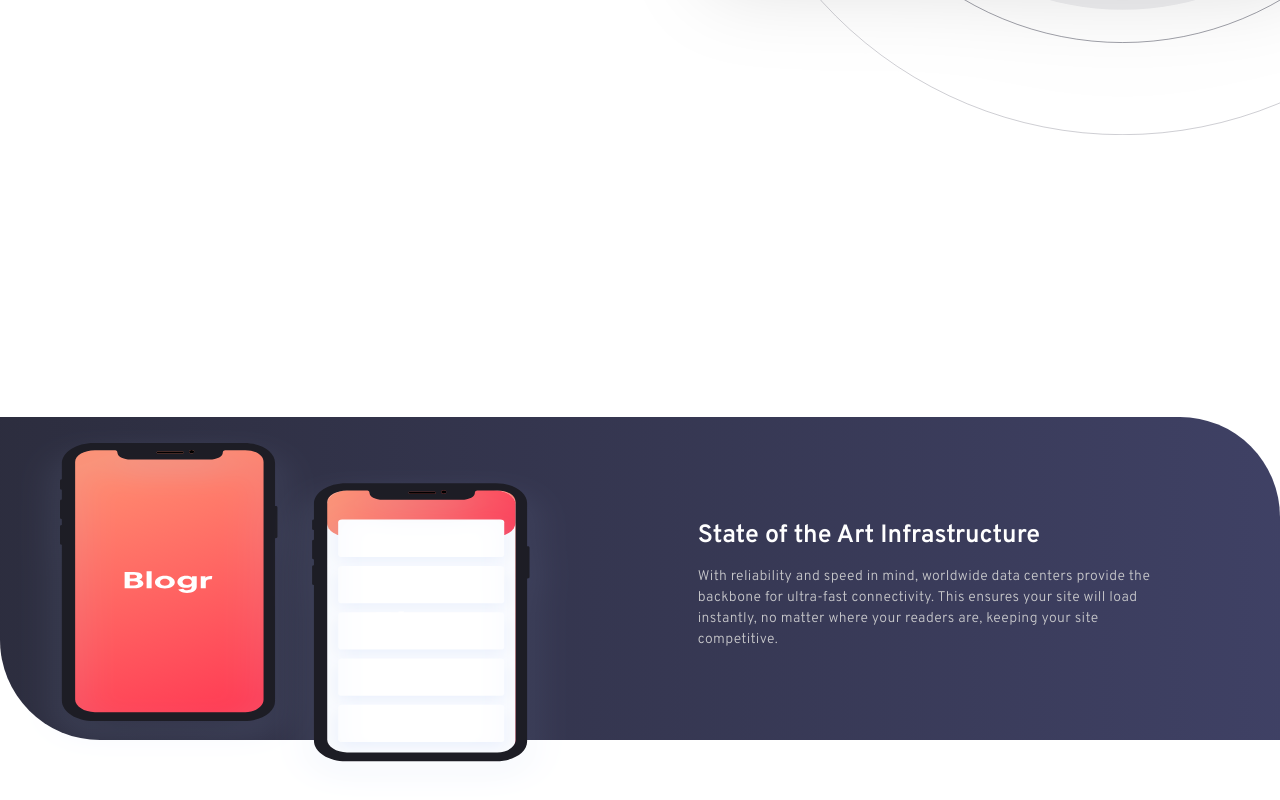
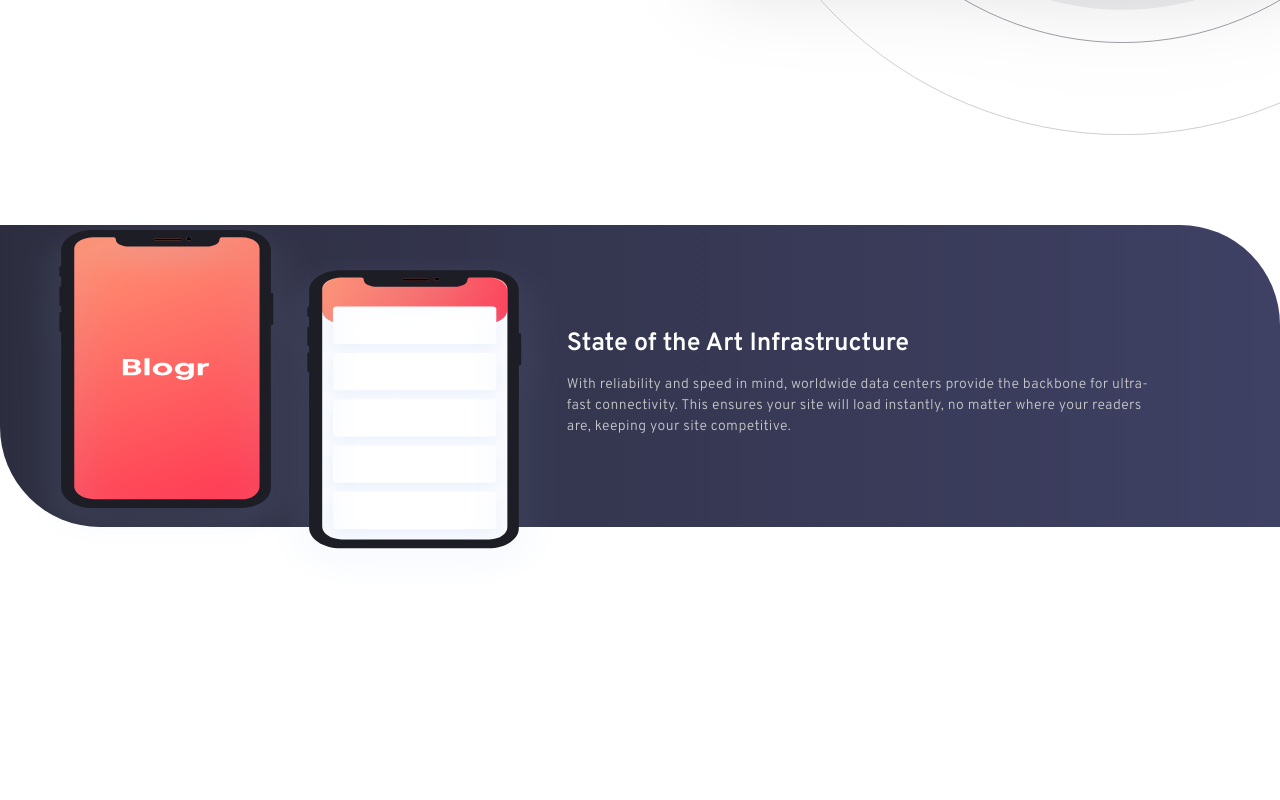
Before and after one commit to RereTooki/Blog-landing-page, a React (Vite) app: page / in a window 1280 px wide. Shown: the part 1379-2179 px from the top of the page. After the commit the page ends 1966 px from the top, so only its background shows below. Built offline with nearby package versions, Linux system fonts and the light colour scheme.

Commit message:
Adjusted the image width

```diff
--- a/src/components/BodyMid.tsx
+++ b/src/components/BodyMid.tsx
@@ -7,7 +7,7 @@ const BodyMid = () => {
   return (
     <>
       <div className="gradient2 font-overpass text-center select-none flex flex-col nsm:flex-row nsm:text-left">
-        <div className="relative nsm:w-[160%] nsm:h-auto h-[250px]">
+        <div className="relative nsm:w-[160%] md:w-[100%] lg:w-[70%] nsm:h-auto h-[250px]">
           <img
             className="absolute nsm:bottom-[-60px] nsm:left-[20px] nsm:w-[550px] bottom-[-50px] nsm:h-[370px]"
             src={phones}
--- a/src/components/Landingpage.tsx
+++ b/src/components/Landingpage.tsx
@@ -11,7 +11,7 @@ const Landingpage = () => {
       <div className="">
         <Header />
         <BodyIntro />
-        <div className="pt-[60%] nsm:pt-[30%] md:pt-[15%]">
+        <div className="pt-[60%] nsm:pt-0 md:pt-0">
           <BodyMid />
         </div>
         {/* <Footer /> */}
```
